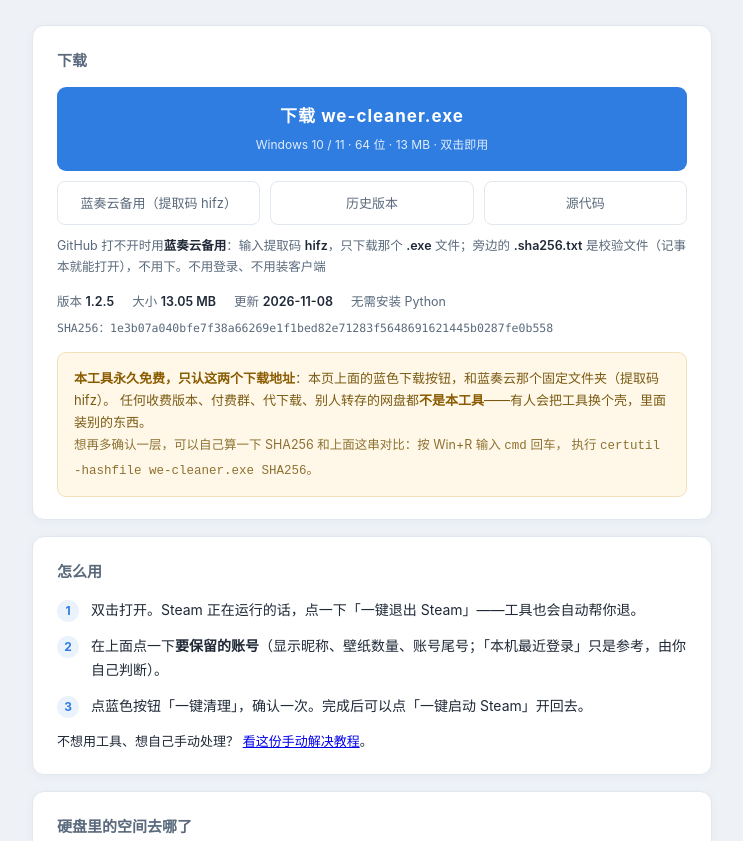
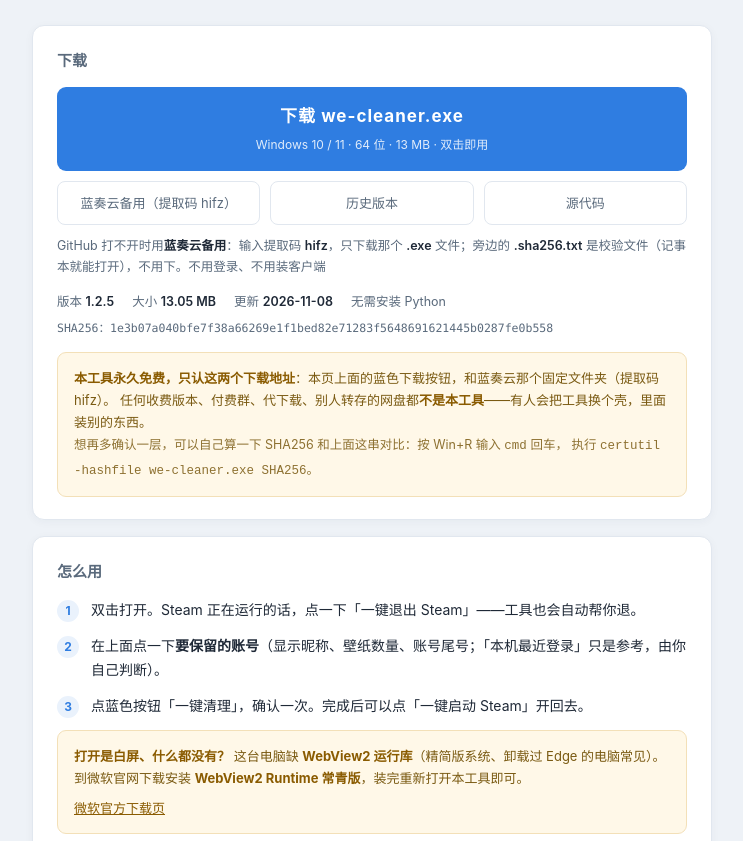
Before and after one commit to kidult-sunzi/we-cleaner, a plain HTML site: page docs/index.html in a window 1280 px wide. Shown: the part 111-952 px from the top of the page, without its empty margins (268-1011 px from the left). Drawn offline with Linux system fonts and the light colour scheme.

Commit message:
下载页与 README 补白屏提示：缺 WebView2 装常青版
实测反馈：对方电脑没有 WebView2，工具打开白屏，装上后正常。下载页在「怎么用」卡片加提示与官方链接；README 把原来「缺了会弹提示而不是白窗」改成实际症状与安装方法。不改代码、版本与哈希。

```diff
--- a/docs/index.html
+++ b/docs/index.html
@@ -88,6 +88,11 @@ footer a{color:#8fa3ba}
       <li>在上面点一下<b>要保留的账号</b>（显示昵称、壁纸数量、账号尾号；「本机最近登录」只是参考，由你自己判断）。</li>
       <li>点蓝色按钮「一键清理」，确认一次。完成后可以点「一键启动 Steam」开回去。</li>
     </ol>
+    <div class="warn" style="margin-top:12px">
+      <b>打开是白屏、什么都没有？</b> 这台电脑缺 <b>WebView2 运行库</b>（精简版系统、卸载过 Edge 的电脑常见）。
+      到微软官网下载安装 <b>WebView2 Runtime 常青版</b>，装完重新打开本工具即可。
+      <div style="margin-top:8px"><a href="https://developer.microsoft.com/microsoft-edge/webview2/" style="color:#8a5b00">微软官方下载页</a></div>
+    </div>
     <div style="margin-top:10px;font-size:13px">
       不想用工具、想自己手动处理？
       <a href="https://github.com/kidult-sunzi/we-cleaner/blob/main/docs/manual-fix.md">看这份手动解决教程</a>。
```
Also changed, not shown: 1 other file.
